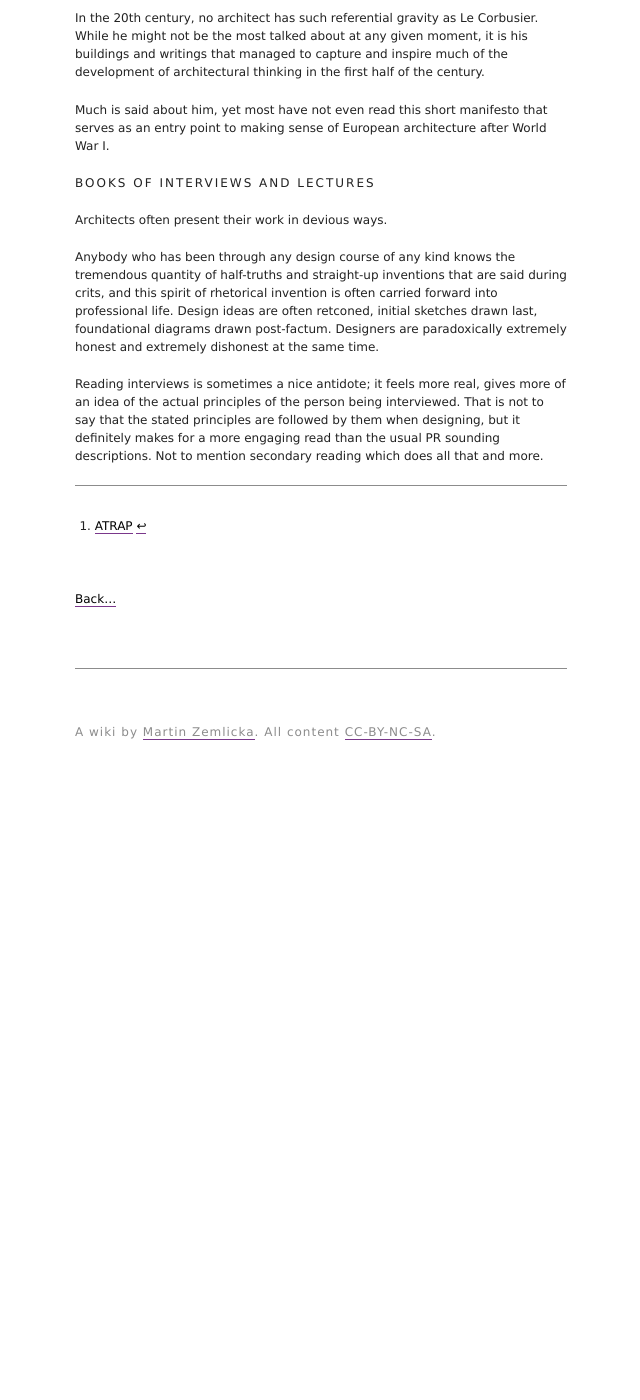
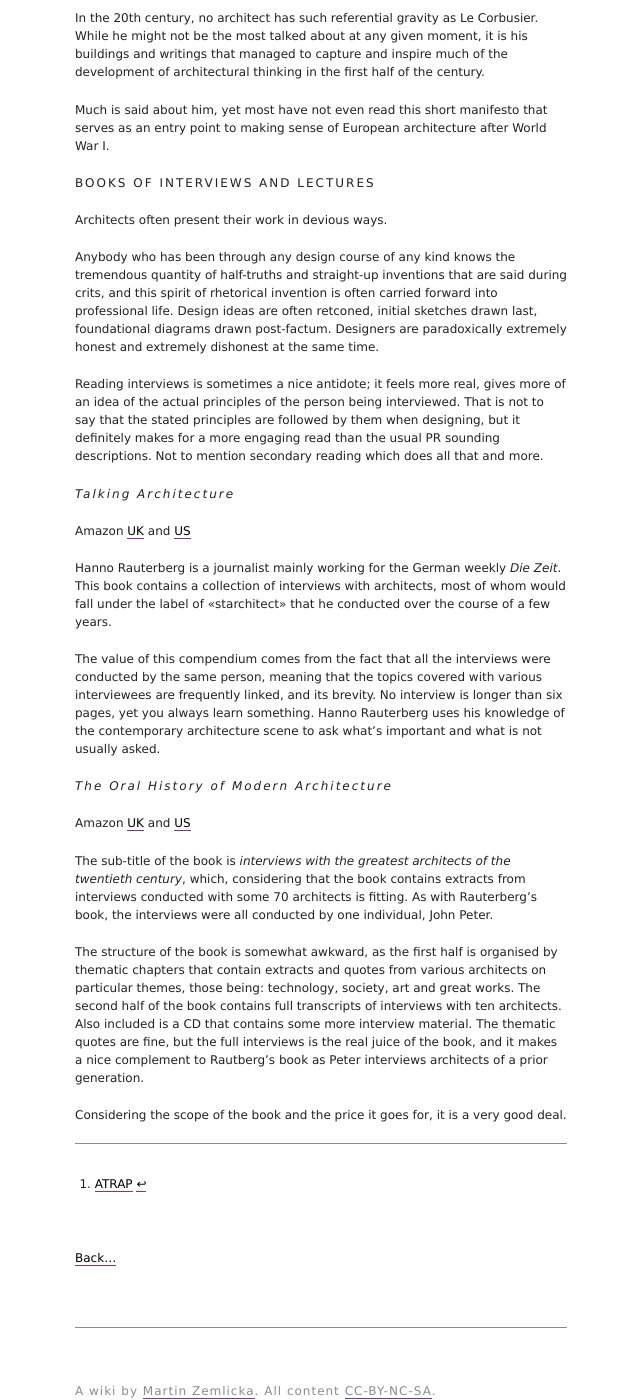
Before and after one commit to zmlka/undisciplinary, a Jekyll site: the page built from read_architecture.md, in a window 1280 px wide and 1400 px high, scrolled down 2775 px. Shown: the whole window, without its empty margins (319-959 px from the left). Built offline with Jekyll 4.4.1, drawn with Linux system fonts in a browser that asks for light colours; before the commit the page ends 3516 px from its top, so only the background shows below that.

Commit message:
Added two books of interviews

```diff
--- a/read_architecture.md
+++ b/read_architecture.md
@@ -111,11 +111,56 @@ War I.
 
 Architects often present their work in devious ways.
 
-Anybody who has been through any design course of any kind knows the
-tremendous quantity of half-truths and straight-up inventions that are said
-during crits, and this spirit of rhetorical invention is often carried forward into professional life. Design ideas are often retconed, initial sketches drawn last, foundational diagrams drawn post-factum. Designers are paradoxically extremely honest and extremely dishonest at the same time.
+Anybody who has been through any design course of any kind knows the tremendous
+quantity of half-truths and straight-up inventions that are said during crits,
+and this spirit of rhetorical invention is often carried forward into
+professional life. Design ideas are often retconed, initial sketches drawn
+last, foundational diagrams drawn post-factum. Designers are paradoxically
+extremely honest and extremely dishonest at the same time.
 
-Reading interviews is sometimes a nice antidote; it feels more real, gives more of an idea of the actual principles of the person being interviewed. That is not to say that the stated principles are followed by them when designing, but it definitely makes for a more engaging read than the usual PR sounding descriptions. Not to mention secondary reading which does all that and more.
+Reading interviews is sometimes a nice antidote; it feels more real, gives more
+of an idea of the actual principles of the person being interviewed. That is
+not to say that the stated principles are followed by them when designing, but
+it definitely makes for a more engaging read than the usual PR sounding
+descriptions. Not to mention secondary reading which does all that and more.
 
+#### Talking Architecture
+
+Amazon [UK](http://www.amazon.co.uk/gp/product/3791346849/ref=as_li_tl?ie=UTF8&camp=1634&creative=19450&creativeASIN=3791346849&linkCode=as2&tag=zmlka-21)
+and [US](http://www.amazon.com/gp/product/3791340131/ref=as_li_tl?ie=UTF8&camp=1789&creative=390957&creativeASIN=3791340131&linkCode=as2&tag=wwwzmlkacom-20)
+
+Hanno Rauterberg is a journalist mainly working for the German weekly _Die
+Zeit_. This book contains a collection of interviews with architects, most of
+whom would fall under the label of «starchitect» that he conducted over
+the course of a few years.
+
+The value of this compendium comes from the fact that all the interviews were
+conducted by the same person, meaning that the topics covered with various
+interviewees are frequently linked, and its brevity. No interview is longer
+than six pages, yet you always learn something. Hanno Rauterberg uses his
+knowledge of the contemporary architecture scene to ask what's important and
+what is not usually asked.
+
+#### The Oral History of Modern Architecture
+
+Amazon [UK](http://www.amazon.co.uk/gp/product/0810936690/ref=as_li_tl?ie=UTF8&camp=1634&creative=19450&creativeASIN=0810936690&linkCode=as2&tag=zmlka-21)
+and [US](http://www.amazon.com/gp/product/0810936690/ref=as_li_tl?ie=UTF8&camp=1789&creative=390957&creativeASIN=0810936690&linkCode=as2&tag=wwwzmlkacom-20)
+
+The sub-title of the book is _interviews with the greatest architects of the
+twentieth century_, which, considering that the book contains extracts from
+interviews conducted with some 70 architects is fitting. As with Rauterberg's
+book, the interviews were all conducted by one individual, John Peter.
+
+The structure of the book is somewhat awkward, as the first half is organised
+by thematic chapters that contain extracts and quotes from various architects
+on particular themes, those being: technology, society, art and great works.
+The second half of the book contains full transcripts of interviews with ten
+architects. Also included is a CD that contains some more interview material.
+The thematic quotes are fine, but the full interviews is the real juice of the
+book, and it makes a nice complement to Rautberg's book as Peter interviews
+architects of a prior generation.
+
+Considering the scope of the book and the price it goes for, it is a very good
+deal.
 
 [^atrap]: [ATRAP](http://www.atrap.org)
```
